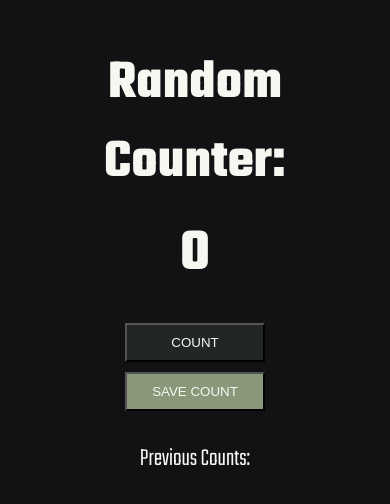
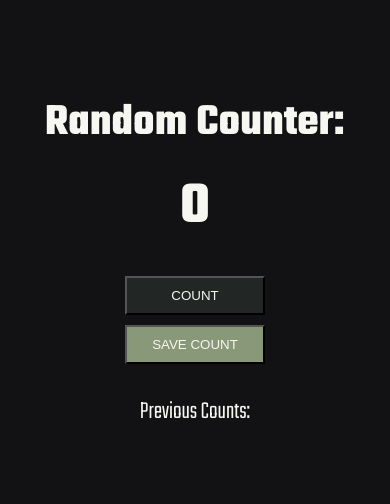
Before and after one commit to enlistedmango/scrimba-counter-app, a website built with Vite: page index.html in a window 390 px wide. Shown: the part 154-658 px from the top of the page. Built offline with nearby package versions, Linux system fonts and the light colour scheme.

Commit message:
css fixes

```diff
--- a/index.css
+++ b/index.css
@@ -15,8 +15,8 @@ body {
     flex-direction: column;
     align-items: center;
     text-align: center;
-    width: 90%; /* Fluid width */
-    max-width: 600px; /* Max width */
+    width: 90%;
+    max-width: 600px;
 }
 
 h1 {
@@ -44,11 +44,11 @@ button {
 
 @media (max-width: 600px) {
     body {
-        font-size: 15px; /* Smaller font size */
+        font-size: 15px;
     }
 
     h1 {
-        font-size: 55px;
+        font-size: 45px;
     }
 }
 
```
